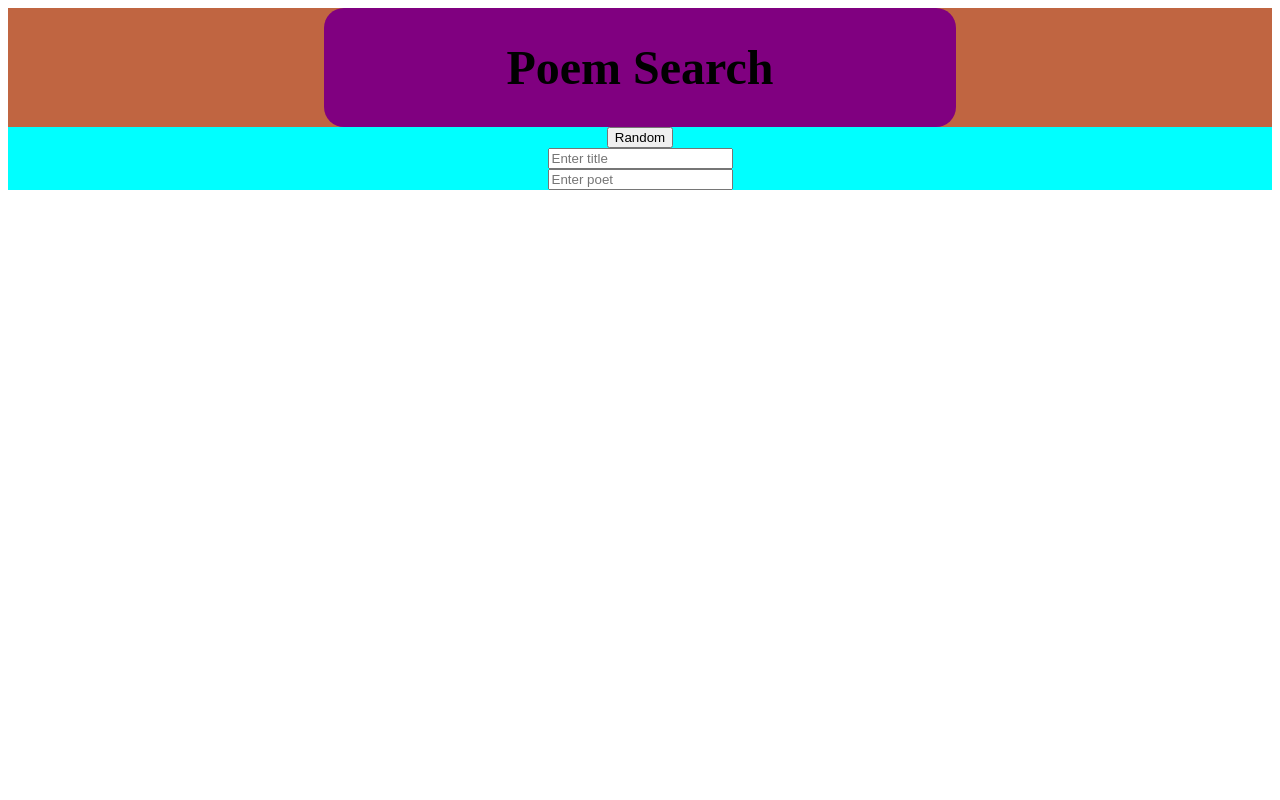
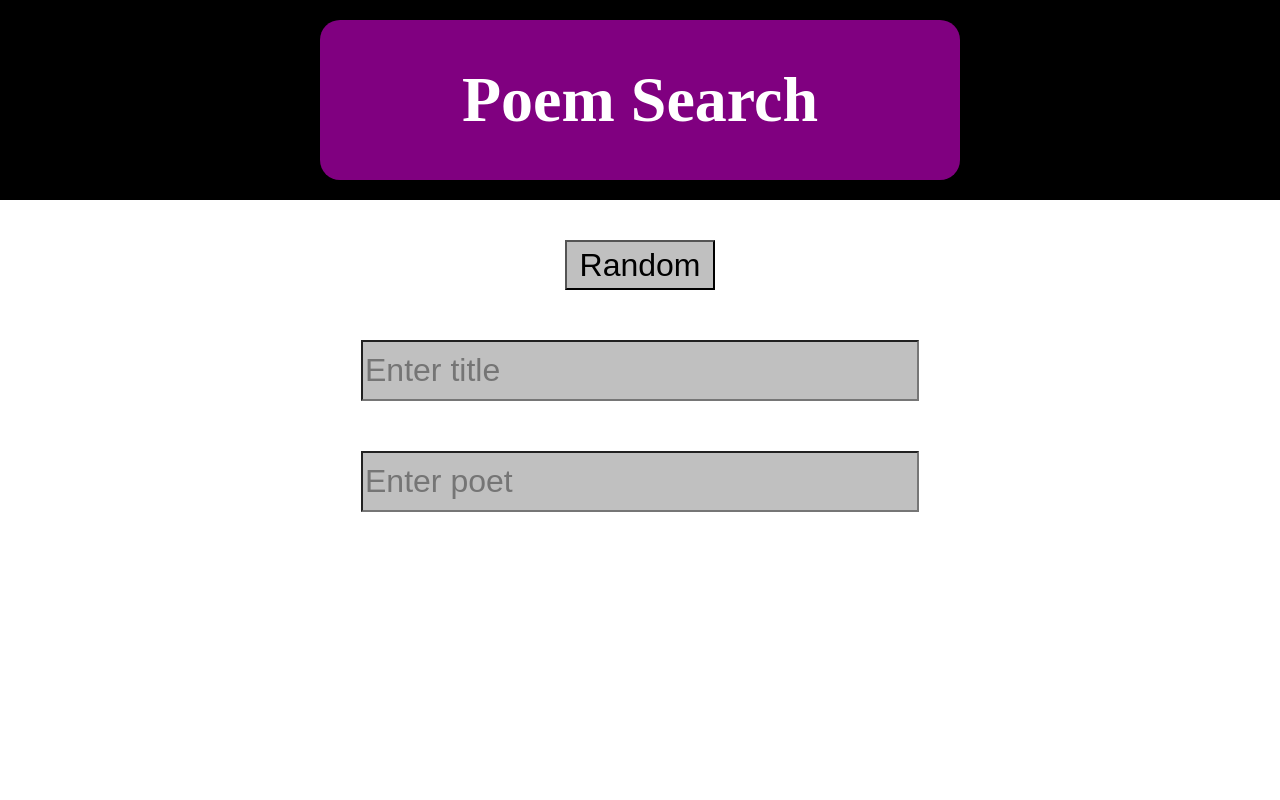
Before and after one commit to Avalon472/VerseVault, a Flask app: page / in a window 1280 px wide. Run offline with Flask 3, Linux system fonts and the light colour scheme.

Commit message:
Added basic styling and poet search completion

```diff
--- a/app.py
+++ b/app.py
@@ -1,6 +1,5 @@
 from flask import Flask, render_template, request
 import requests
-from urllib.parse import quote
 
 app = Flask(__name__)
 
@@ -22,8 +21,10 @@ def get_poem():
     poem_title = data['title']
     author = data.get('author')
     lines = data.get('lines', [])
+    linecount = data.get('linecount')
 
-    return render_template("poem.html", title = poem_title, author = author, lines = lines)
+    return render_template("poem.html", title = poem_title, author = author,
+                           lines = lines, linecount = linecount)
 
 @app.route("/random")
 def get_random():
@@ -36,21 +37,28 @@ def get_random():
     poem_title = data['title']
     author = data.get('author')
     lines = data.get('lines', [])
+    linecount = data.get('linecount')
 
-    return render_template("poem.html", title = poem_title, author = author, lines = lines)
+    return render_template("poem.html", title = poem_title, author = author,
+                            lines = lines, linecount = linecount)
 
 @app.route("/poet")
 def get_poetWorks():
     poet = request.args.get("poet")
 
-    r = requests.get(f"{pdb}/author/{poet}/title")
+    r = requests.get(f"{pdb}/author/{poet}")
     if r.status_code != 200:
         return f"Poet: {poet} could not be found"
     data = r.json()
 
-    titles = [poem['title'] for poem in data]
+    info = [(poem['title'], int(poem['linecount'])) for poem in data]
 
-    return render_template("poet.html", titles = titles, poet = poet)
+    info = sorted(info, key = lambda x: x[1])
+
+
+    poet = data[0]['author']
+
+    return render_template("poet.html", poet = poet, info = info)
 
 if __name__ == "__main__":
     app.run(debug=True)
--- a/static/index.css
+++ /dev/null
@@ -1,27 +0,0 @@
-body{
-    background-color: white;
-}
-
-#header{
-    display: flex;
-    flex-direction: column;
-    align-items: center;
-    background-color: rgb(192, 101, 65);
-}
-#header > *{
-    text-align: center;
-}
-
-#title{
-    background-color: purple;
-    width: 50%;
-    border-radius: 20px;
-    font-size: 1.5em;
-}
-
-#body{
-    display: flex;
-    flex-direction: column;
-    align-items: center;
-    background-color: aqua;
-}
--- /dev/null
+++ b/static/styles.css
@@ -0,0 +1,78 @@
+:root{
+    --headerBgColor: black;
+    --titleBgColor: purple;
+    --bodyBgColor: rgb(255, 255, 255);
+    --buttonBgColor: silver;
+    --inputBgcolor: silver;
+}
+body{
+    margin: 0px;
+}
+
+.navbar{
+    padding: 10px;
+}
+/* Elements specific to index.html */
+#header{
+    display: flex;
+    flex-direction: column;
+    align-items: center;
+    justify-content: center;
+    background-color: var(--headerBgColor);
+    height: 25vh;
+}
+#header > *{
+    text-align: center;
+}
+
+#title{
+    background-color: var(--titleBgColor);
+    color: white;
+    width: 50%;
+    border-radius: 20px;
+    font-size: 2em;
+}
+
+#body{
+    display: flex;
+    flex-direction: column;
+    align-items: center;
+    background-color: var(--bodyBgColor);
+    height: 70vh;
+    padding-top: 5vh;
+    gap: 50px;
+}
+
+#randButton{
+    height: 50px;
+    width: 150px;
+    font-size: 2em;
+    background-color: var(--buttonBgColor);
+}
+
+.search{
+    height: 55px;
+    aspect-ratio: 10/1;
+    font-size: 2em;
+    background-color: var(--inputBgcolor);
+}
+
+/* Elements specific to poem.html */
+#poemInfo{
+    text-align: center;
+    background-color: rgb(218, 218, 218);
+}
+#poemContent{
+    text-align: center;
+}
+
+/* Elements specific to poet.html */
+#poetInfo{
+    padding: 10px;
+    text-align: center;
+}
+
+#poetList{
+    text-align: left;
+    padding-left: 25px;
+}
--- a/templates/index.html
+++ b/templates/index.html
@@ -3,8 +3,8 @@
 <head>
     <meta charset="UTF-8">
     <meta name="viewport" content="width=device-width, initial-scale=1.0">
-    <title>Main</title>
-    <link rel="stylesheet" href="{{ url_for('static', filename = 'index.css')}}">
+    <title>Poem Reader</title>
+    <link rel="stylesheet" href="{{ url_for('static', filename = 'styles.css')}}">
 </head>
 <body>
 <div id = "header">
@@ -13,13 +13,13 @@
     </div>
 </div>
 <div id = "body">
-    <a href = "/random"><button>Random</button></a>
+    <a href = "/random"><button id = "randButton">Random</button></a>
     <form action = "/poem" method = "get">
-        <input type = "text" name = "title" placeholder="Enter title">
+        <input class = "search"  type = "text" name = "title" placeholder="Enter title">
         <!--<button type = "submit">Submit</button>-->
     </form>
     <form action = "/poet" method = "get">
-        <input type = "text" name = "poet" placeholder="Enter poet">
+        <input class = "search"  type = "text" name = "poet" placeholder="Enter poet">
         <!--<button type = "submit">Submit</button>-->
     </form>
 </div>
```
Also changed, not shown: templates/poem.html (+13 -7 lines), templates/poet.html (+12 -8 lines), templates/random.html (deleted, +0 -19 lines).
